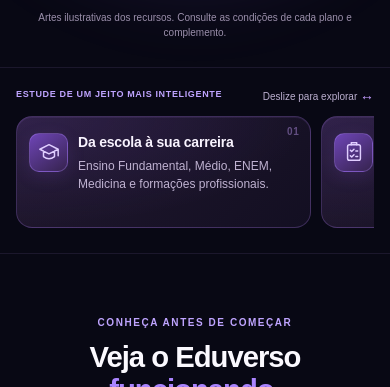
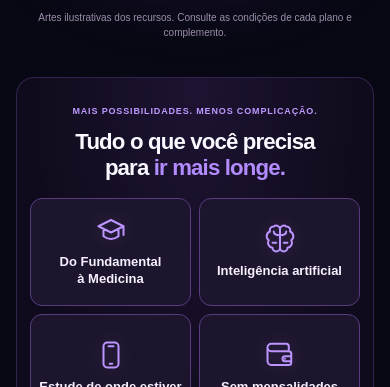
Before and after one commit to dramaflix2026-stack/Eduverso, a Next.js app: page / in a window 390 px wide. Shown: the part 1181-1568 px from the top of the page. Built offline with nearby package versions, Linux system fonts and the light colour scheme.

Commit message:
Replace benefit slider with centered four-card grid and seven-day guarantee

```diff
--- a/app/landing.css
+++ b/app/landing.css
@@ -775,29 +775,29 @@
 @media(max-width:680px){.edu-lp .lp-carousel-stage{width:100%}.lp-coverflow{--card-width:clamp(150px,55vw,290px)}.lp-coverflow-card{border-radius:12px}.lp-coverflow-caption strong{font-size:14px}.lp-coverflow-caption>span{font-size:11px}.lp-coverflow-controls{gap:8px}.lp-coverflow-dot{width:19px}.lp-coverflow-arrow{width:32px;height:32px}.lp-coverflow-viewport{height:calc(var(--card-width) * 16 / 9 + 26px)}}
 @media(prefers-reduced-motion:reduce){.lp-coverflow-card,.lp-coverflow-dot>span{transition:none}}
 
-/* Compact benefit cards: native horizontal swipe on mobile, three columns on desktop. */
-.edu-lp .lp-benefit-strip{background:transparent;border-top:1px solid #a084d51f;border-bottom:1px solid #a084d51f;padding:26px 0 25px}
-.lp-benefit-heading{display:flex;justify-content:center;align-items:center;gap:12px;margin-bottom:14px;text-align:center}
-.lp-benefit-heading .lp-eyebrow{font-size:10px;letter-spacing:1.2px}
-.lp-benefit-heading .lp-benefit-hint{display:none}
-.lp-benefit-track{display:grid;grid-template-columns:repeat(3,minmax(0,1fr));gap:12px;outline-offset:4px}
-.lp-benefit-track:focus-visible{outline:2px solid #b28bff;border-radius:14px}
-.lp-benefit-card{position:relative;display:flex;align-items:flex-start;gap:13px;min-width:0;min-height:115px;padding:19px 30px 18px 16px;overflow:hidden;border:1px solid #7253a36b;border-radius:16px;background:radial-gradient(ellipse at 0% 0%,#8053d12b,transparent 70%),linear-gradient(135deg,#21182f,#130f22);box-shadow:inset 0 1px 0 #b78dff16}
-.lp-benefit-icon{flex:none;display:grid;place-items:center;width:43px;height:43px;border:1px solid #b18bff55;border-radius:12px;background:linear-gradient(145deg,#6e45b6,#36234f);color:#e0ceff;box-shadow:0 5px 17px #8c5bda26}
-.lp-benefit-icon svg{width:24px;height:24px}
-.lp-benefit-card h3{margin:1px 0 7px;font-size:15px;line-height:1.2;color:#f9f4ff;letter-spacing:-.2px}
-.edu-lp .lp-benefit-card p{display:block;margin:0;font-size:12px;line-height:1.5;color:#bfb2d1}
-.lp-benefit-number{position:absolute;right:11px;top:9px;color:#ad8cdd80;font-size:10px;font-weight:800;letter-spacing:.7px}
+/* Fixed commercial benefits — centered, no second carousel. */
+.edu-lp .lp-benefits-fixed{padding:14px 0 24px;background:transparent}
+.lp-benefits-shell{max-width:760px;text-align:center;border:1px solid #7652ad55;border-radius:22px;padding:30px 24px 26px;background:radial-gradient(ellipse at 50% 0%,#7341ba24,transparent 64%),#100b1c}
+.lp-benefits-shell>.lp-eyebrow{font-size:10px;letter-spacing:1.35px;color:#bc9aff}
+.lp-benefits-shell h2{font-size:clamp(23px,3.1vw,35px);line-height:1.17;letter-spacing:-.85px;max-width:570px;margin:13px auto 23px;text-wrap:balance}
+.lp-benefits-shell h2 em{color:#b28bff}
+.lp-benefits-grid{display:grid;grid-template-columns:repeat(2,minmax(0,1fr));gap:12px;max-width:570px;margin:0 auto}
+.lp-benefits-tile{display:flex;flex-direction:column;align-items:center;justify-content:center;gap:13px;min-width:0;min-height:130px;padding:20px 12px;background:#1d152d;border:1px solid #583c80;border-radius:14px}
+.lp-benefits-symbol{display:grid;place-items:center;color:#bc95ff}
+.lp-benefits-symbol svg{width:34px;height:34px;filter:drop-shadow(0 0 9px #a579ee38)}
+.lp-benefits-tile h3{margin:0;color:#f7f0ff;font-size:15px;font-weight:700;line-height:1.3;text-wrap:balance}
+.lp-benefits-guarantee{display:flex;flex-direction:column;align-items:center;gap:5px;margin:24px auto 0}
+.lp-benefits-guarantee svg{width:32px;height:32px;color:#ba98ff;margin-bottom:2px}
+.lp-benefits-guarantee strong{font-size:16px;line-height:1.25;color:#f8f1ff}
+.lp-benefits-guarantee span{font-size:12px;color:#bfb2d1}
 @media(max-width:680px){
- .edu-lp .lp-benefit-strip{padding:19px 0 15px}
- .lp-benefit-heading{justify-content:space-between;gap:8px;text-align:left;margin-bottom:11px}
- .lp-benefit-heading .lp-eyebrow{font-size:9px;letter-spacing:.65px}
- .lp-benefit-heading .lp-benefit-hint{display:block;font-size:10px;color:#bcb0d0;white-space:nowrap}
- .lp-benefit-hint span{color:#c39cff;font-size:14px}
- .lp-benefit-track{display:flex;gap:10px;overflow-x:auto;scroll-snap-type:x mandatory;overscroll-behavior-x:contain;padding:2px 1px 10px;scrollbar-width:thin;scrollbar-color:#8963c8 #1d152c}
- .lp-benefit-card{flex:0 0 83%;scroll-snap-align:start;min-height:112px;padding:16px 25px 15px 12px;gap:10px}
- .lp-benefit-card h3{font-size:14px;margin-bottom:6px}
- .edu-lp .lp-benefit-card p{font-size:12px}
- .lp-benefit-icon{width:39px;height:39px;border-radius:10px}
- .lp-benefit-icon svg{width:22px;height:22px}
+ .edu-lp .lp-benefits-fixed{padding:10px 0 17px}
+ .lp-benefits-shell{padding:22px 13px 20px;border-radius:18px}
+ .lp-benefits-shell>.lp-eyebrow{font-size:9px;letter-spacing:.85px}
+ .lp-benefits-shell h2{font-size:clamp(21px,5.7vw,28px);margin:11px auto 17px}
+ .lp-benefits-grid{gap:8px}
+ .lp-benefits-tile{min-height:108px;padding:14px 7px;gap:9px;border-radius:12px}
+ .lp-benefits-symbol svg{width:30px;height:30px}
+ .lp-benefits-tile h3{font-size:13px}
+ .lp-benefits-guarantee{margin-top:20px}
 }
--- a/app/page.tsx
+++ b/app/page.tsx
@@ -46,14 +46,17 @@ export default function Landing(){
     </div>
    </section>
 
-   <section className="lp-proof lp-benefit-strip" aria-label="Benefícios do Eduverso">
-    <div className="lp-container lp-benefit-shell">
-     <div className="lp-benefit-heading"><span className="lp-eyebrow">ESTUDE DE UM JEITO MAIS INTELIGENTE</span><p className="lp-benefit-hint" aria-hidden="true">Deslize para explorar <span>↔</span></p></div>
-     <div className="lp-benefit-track" tabIndex={0} aria-label="Explore os três benefícios">
-      <article className="lp-benefit-card"><span className="lp-benefit-icon" aria-hidden="true"><svg viewBox="0 0 24 24" fill="none" stroke="currentColor" strokeWidth="1.6" strokeLinecap="round" strokeLinejoin="round"><path d="M2 9l10-5 10 5-10 5-10-5zM6 11v6c4 3 8 3 12 0v-6M22 9v7"/></svg></span><div><h3>Da escola à sua carreira</h3><p>Ensino Fundamental, Médio, ENEM, Medicina e formações profissionais.</p></div><span className="lp-benefit-number" aria-hidden="true">01</span></article>
-      <article className="lp-benefit-card"><span className="lp-benefit-icon" aria-hidden="true"><svg viewBox="0 0 24 24" fill="none" stroke="currentColor" strokeWidth="1.6" strokeLinecap="round" strokeLinejoin="round"><rect x="5" y="4" width="14" height="17" rx="2"/><path d="M9 4V2h6v2M8 10l1.5 1.5L12 9m2 2h2M8 16l1.5 1.5L12 15m2 2h2"/></svg></span><div><h3>Aprenda na prática</h3><p>Questões comentadas, exercícios e revisões para fixar o conteúdo.</p></div><span className="lp-benefit-number" aria-hidden="true">02</span></article>
-      <article className="lp-benefit-card"><span className="lp-benefit-icon" aria-hidden="true"><svg viewBox="0 0 24 24" fill="none" stroke="currentColor" strokeWidth="1.6" strokeLinecap="round" strokeLinejoin="round"><path d="M12 3l2.5 6.5L21 12l-6.5 2.5L12 21l-2.5-6.5L3 12l6.5-2.5L12 3zM19 2v4m-2-2h4"/></svg></span><div><h3>Inteligência artificial a seu favor</h3><p>Ferramentas para criar provas, apostilas e materiais de estudo.</p></div><span className="lp-benefit-number" aria-hidden="true">03</span></article>
+   <section className="lp-benefits-fixed" aria-labelledby="lp-benefits-title">
+    <div className="lp-container lp-benefits-shell">
+     <span className="lp-eyebrow">MAIS POSSIBILIDADES. MENOS COMPLICAÇÃO.</span>
+     <h2 id="lp-benefits-title">Tudo o que você precisa para <em>ir mais longe.</em></h2>
+     <div className="lp-benefits-grid">
+      <article className="lp-benefits-tile"><span className="lp-benefits-symbol"><svg viewBox="0 0 24 24" fill="none" stroke="currentColor" strokeWidth="1.6" strokeLinecap="round" strokeLinejoin="round" aria-hidden="true"><path d="M2 9l10-5 10 5-10 5-10-5zM6 11v6c4 3 8 3 12 0v-6M22 9v7"/></svg></span><h3>Do Fundamental à Medicina</h3></article>
+      <article className="lp-benefits-tile"><span className="lp-benefits-symbol"><svg viewBox="0 0 24 24" fill="none" stroke="currentColor" strokeWidth="1.6" strokeLinecap="round" strokeLinejoin="round" aria-hidden="true"><path d="M12 4a3 3 0 0 0-5-2 3 3 0 0 0-3 4 4 4 0 0 0-1 7 4 4 0 0 0 3 6 3 3 0 0 0 6 0V4Zm0 0a3 3 0 0 1 5-2 3 3 0 0 1 3 4 4 4 0 0 1 1 7 4 4 0 0 1-3 6 3 3 0 0 1-6 0M7 6c0 2 2 3 5 3m5-3c0 2-2 3-5 3M6 15h3m6 0h3"/></svg></span><h3>Inteligência artificial</h3></article>
+      <article className="lp-benefits-tile"><span className="lp-benefits-symbol"><svg viewBox="0 0 24 24" fill="none" stroke="currentColor" strokeWidth="1.6" strokeLinecap="round" strokeLinejoin="round" aria-hidden="true"><rect x="6" y="2" width="12" height="20" rx="3"/><path d="M10 5h4m-3 14h2"/></svg></span><h3>Estude de onde estiver</h3></article>
+      <article className="lp-benefits-tile"><span className="lp-benefits-symbol"><svg viewBox="0 0 24 24" fill="none" stroke="currentColor" strokeWidth="1.6" strokeLinecap="round" strokeLinejoin="round" aria-hidden="true"><path d="M19 8V5a2 2 0 0 0-2-2H5a3 3 0 0 0 0 6h14a2 2 0 0 1 2 2v7a2 2 0 0 1-2 2H5a3 3 0 0 1-3-3V6m19 7h-5a2 2 0 0 0 0 4h5"/><path d="M16 15h.01"/></svg></span><h3>Sem mensalidades</h3></article>
      </div>
+     <div className="lp-benefits-guarantee"><svg viewBox="0 0 24 24" fill="none" stroke="currentColor" strokeWidth="1.6" strokeLinecap="round" strokeLinejoin="round" aria-hidden="true"><path d="M12 2 3.5 6v6c0 5 3.5 8 8.5 10 5-2 8.5-5 8.5-10V6L12 2z"/><path d="m8 12 3 3 5-5"/></svg><strong>7 dias de garantia</strong><span>Compre com tranquilidade.</span></div>
     </div>
    </section>
 
```
